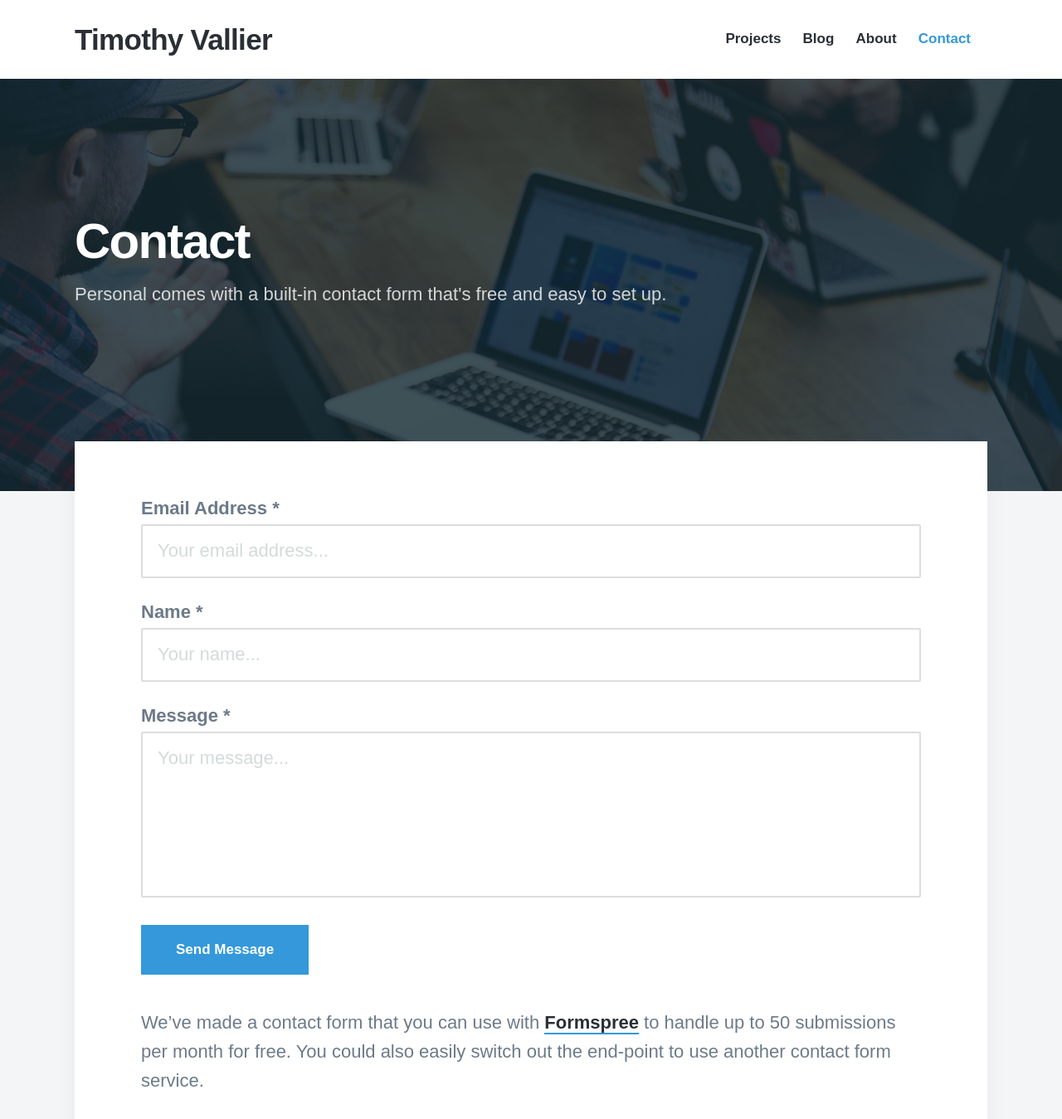
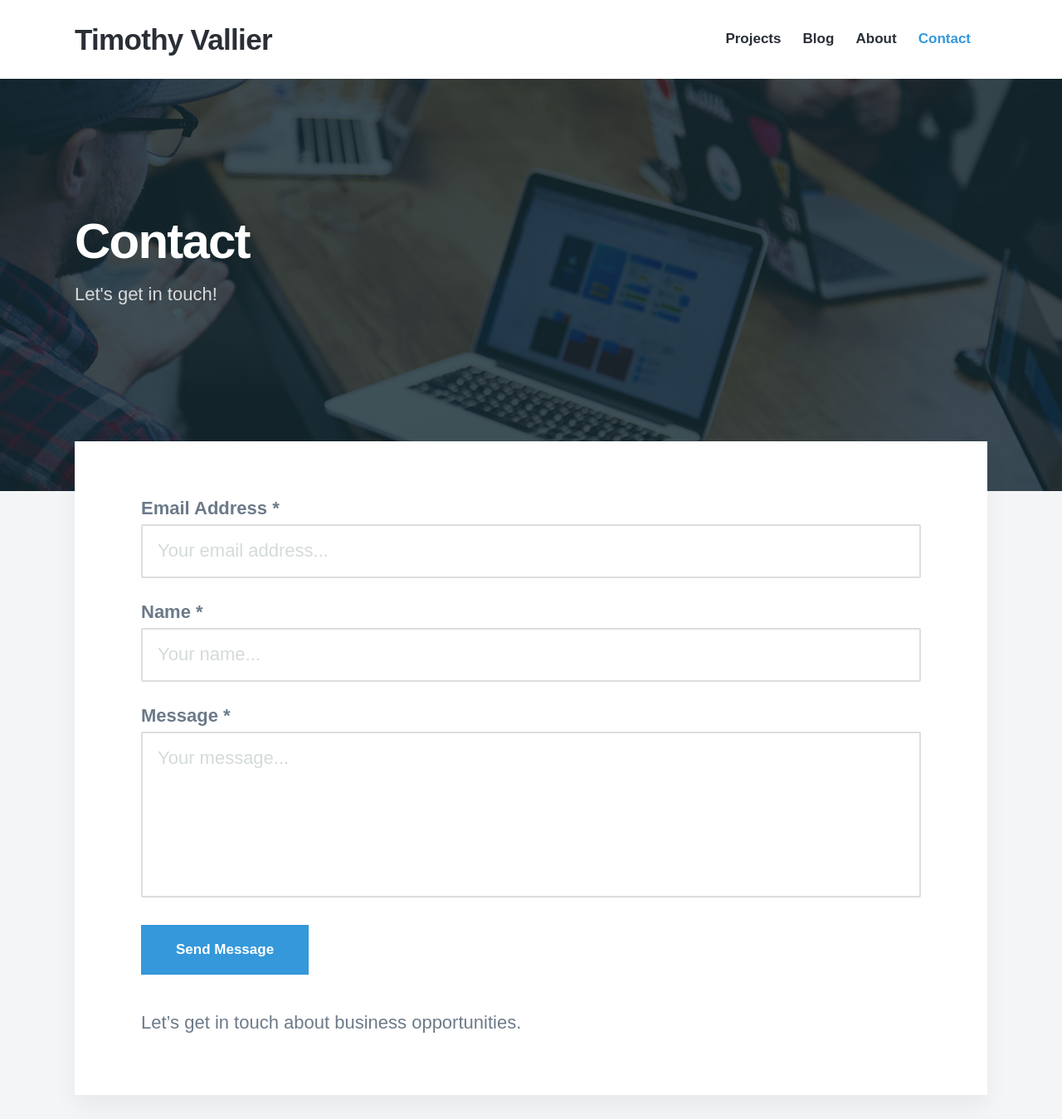
Before and after one commit to tvallier/tvallier.github.io, a Jekyll site: the page built from _pages/contact.md, in a window 1280 px wide and 1400 px high. Shown: the top 1349 px of the window at 83% size. Built offline with Jekyll 4.4.1, drawn with Linux system fonts in a browser that asks for light colours; nearby versions of some CDN libraries; some web fonts are replaced.

Commit message:
contact page text changed

```diff
--- a/_pages/contact.md
+++ b/_pages/contact.md
@@ -1,10 +1,10 @@
 ---
 title: Contact
-subtitle: Personal comes with a built-in contact form that's free and easy to set up.
-description: Personal is the perfect theme for developers, designers and other creatives.
+subtitle: Let's get in touch!
+description: Contact me page.
 featured_image: /images/demo/contact.jpg
 ---
 
 {% include contact-form.html %}
 
-We've made a contact form that you can use with [Formspree](https://formspree.io/create/jekyllthemes) to handle up to 50 submissions per month for free. You could also easily switch out the end-point to use another contact form service.
+Let's get in touch about business opportunities.
```
